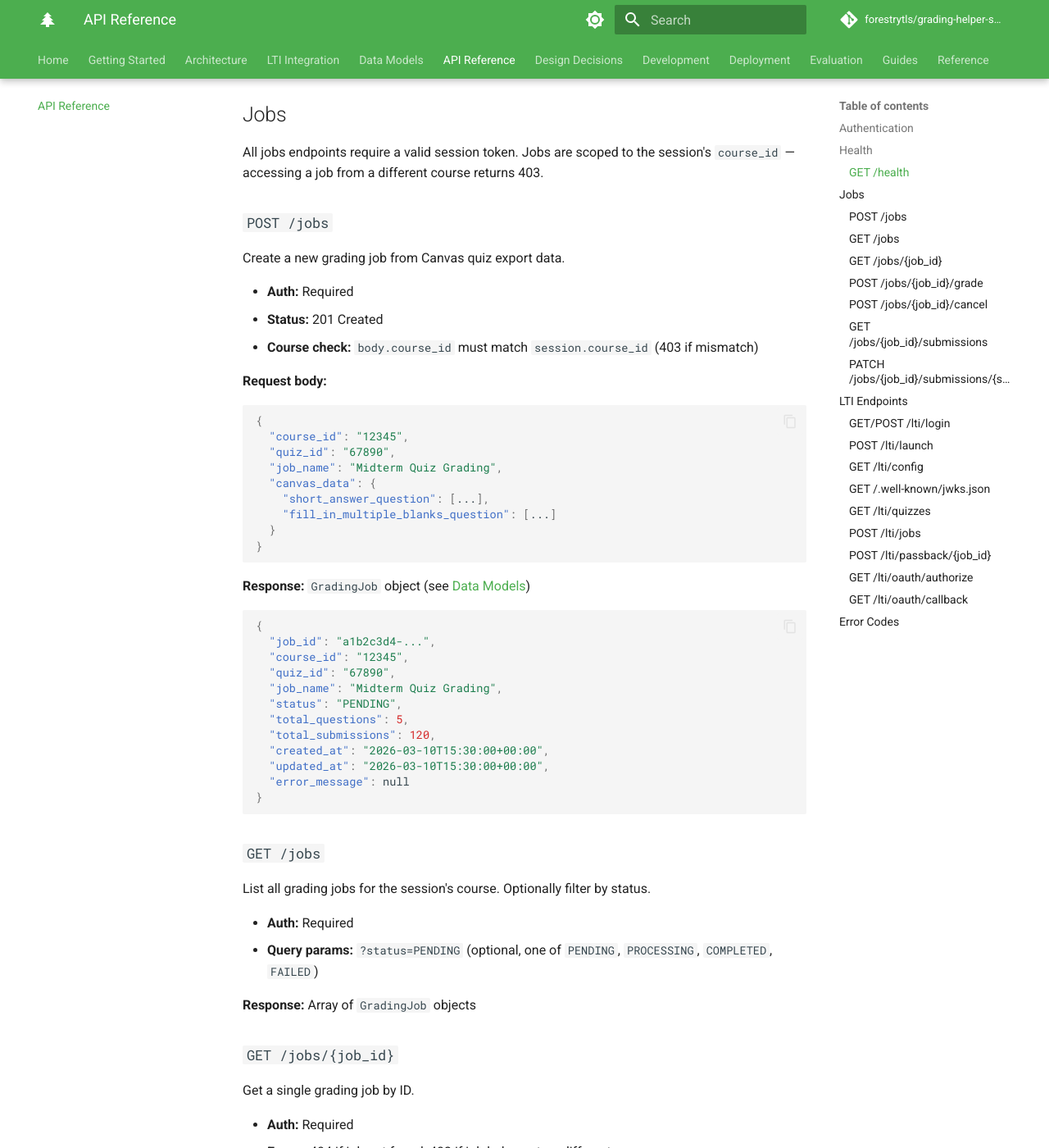
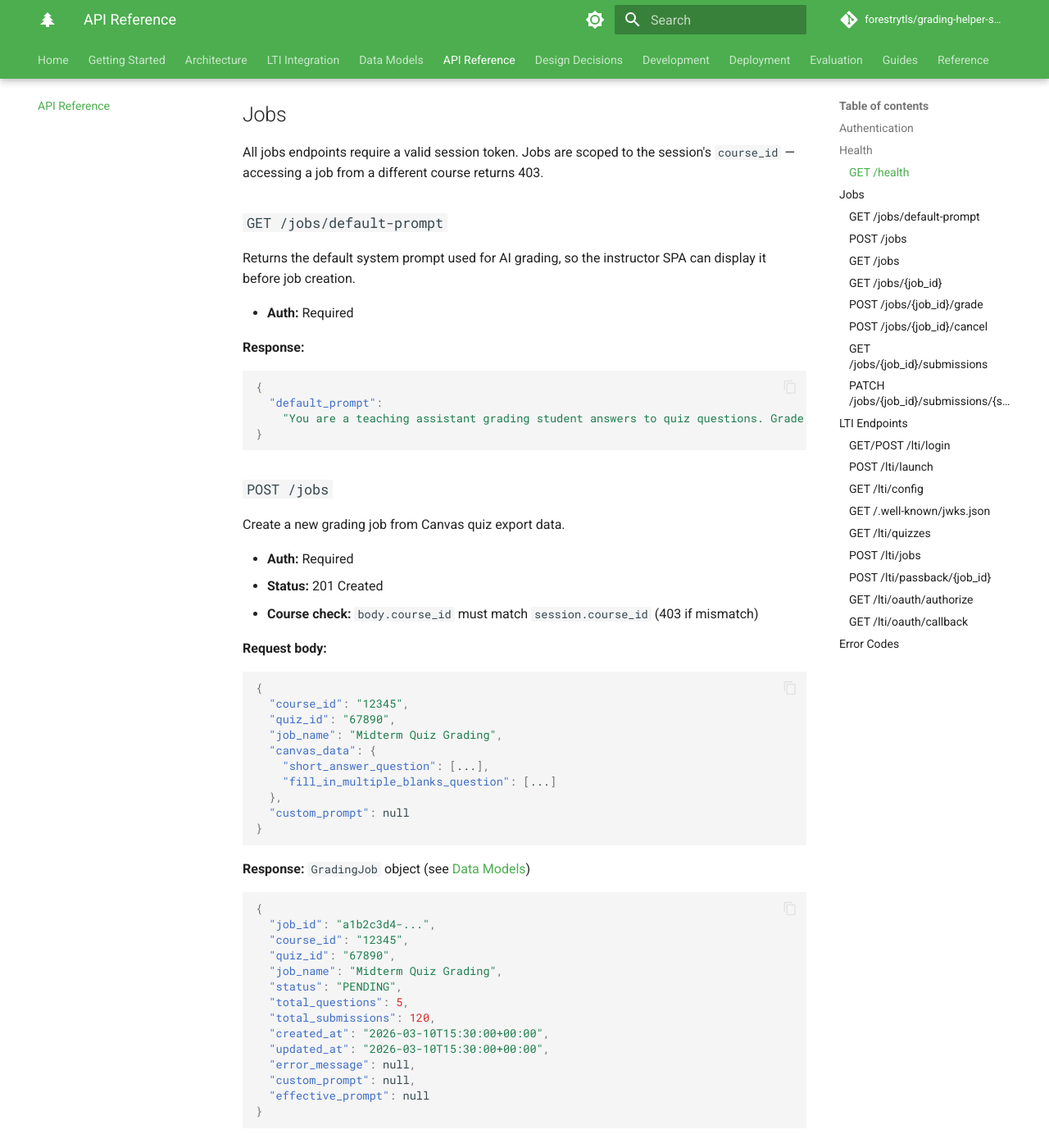
Before and after one commit to UBCForestryTLS/grading-helper-service, an MkDocs documentation site: the page built from docs/api/index.md, in a window 1280 px wide and 1400 px high, scrolled down 1446 px. Shown: the whole window at 82% size. Built offline with MkDocs 1.6.1 and Material for MkDocs 9.7.7, drawn with Linux system fonts in a browser that asks for light colours; comment, search, counter and statistics services are not loaded; some of the changed text lies outside the part shown.

Commit message:
updated docs

````diff
--- a/docs/api/index.md
+++ b/docs/api/index.md
@@ -49,6 +49,20 @@ No authentication required. Returns the service status and current stage.
 
 All jobs endpoints require a valid session token. Jobs are scoped to the session's `course_id` — accessing a job from a different course returns 403.
 
+### `GET /jobs/default-prompt`
+
+Returns the default system prompt used for AI grading, so the instructor SPA can display it before job creation.
+
+- **Auth:** Required
+
+**Response:**
+```json
+{
+  "default_prompt":
+    "You are a teaching assistant grading student answers to quiz questions. Grade the following submission fairly and consistently based on ..."
+}
+```
+
 ### `POST /jobs`
 
 Create a new grading job from Canvas quiz export data.
@@ -66,7 +80,8 @@ Create a new grading job from Canvas quiz export data.
   "canvas_data": {
     "short_answer_question": [...],
     "fill_in_multiple_blanks_question": [...]
-  }
+  },
+  "custom_prompt": null
 }
 ```
 
@@ -83,7 +98,9 @@ Create a new grading job from Canvas quiz export data.
   "total_submissions": 120,
   "created_at": "2026-03-10T15:30:00+00:00",
   "updated_at": "2026-03-10T15:30:00+00:00",
-  "error_message": null
+  "error_message": null,
+  "custom_prompt": null,
+  "effective_prompt": null
 }
 ```
 
@@ -112,6 +129,7 @@ Start AI grading for all submissions in a job. Uses Bedrock Claude Haiku 4.5 wit
 - **Auth:** Required
 - **Errors:** 404 if job not found, 403 if wrong course, 409 if job is not in `PENDING` status
 - The job status transitions: `PENDING` -> `PROCESSING` -> `COMPLETED` (or `FAILED`)
+- Once grading starts, the system prompt (default or custom, plus required technical instructions) is frozen and stored on the job as `effective_prompt`.
 
 **Response:** Updated `GradingJob` object
 
@@ -232,9 +250,11 @@ Create a grading job by fetching quiz data directly from Canvas.
 {
   "launch_id": "abc123",
   "quiz_id": "67890",
-  "quiz_title": "Midterm Quiz"
+  "quiz_title": "Midterm Quiz",
+  "custom_prompt": null
 }
 ```
+- **`custom_prompt`** (optional, max 1000 characters) — instructor override for the grading system prompt. If omitted or unchanged from the default, the job uses the default prompt.
 - **Errors:** 401 (no Canvas token), 502 (Canvas API failure), 503 (not configured)
 
 ### `POST /lti/passback/{job_id}`
````
Also changed, not shown: docs/data-models/index.md (+6 -1 lines).
